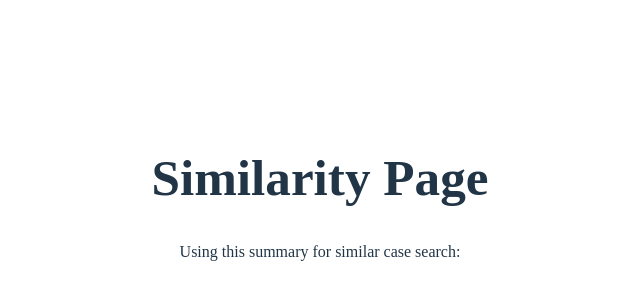
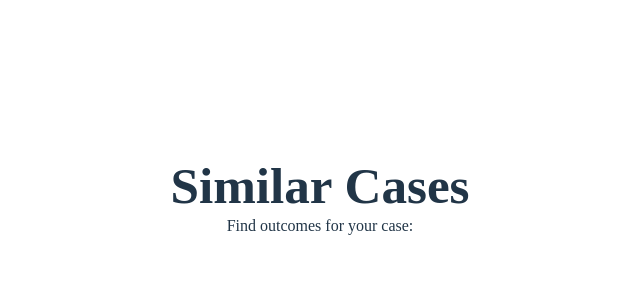
Before and after one commit to kyqpham/legaLLy, a React (Vite) app: page /similarity in a window 1280 px wide. Shown: the part 202-502 px from the top of the page, without its empty margins (320-960 px from the left). Built offline with nearby package versions, Linux system fonts and the light colour scheme.

Commit message:
started structuring similarity

```diff
--- a/src/Similarity.jsx
+++ b/src/Similarity.jsx
@@ -6,10 +6,11 @@ const Similarity = () => {
   const location = useLocation();
 
   return (
-    <div style={{ padding: "20px" }}>
-      <h1>Similarity Page</h1>
-      <p> Using this summary for similar case search:</p>
+    <div>
+    <h1 style={{ margin: 0 }}>Similar Cases</h1>
+    <p style={{ margin: 0 }}>Find outcomes for your case:</p>
     </div>
+
   );
 };
 
```
